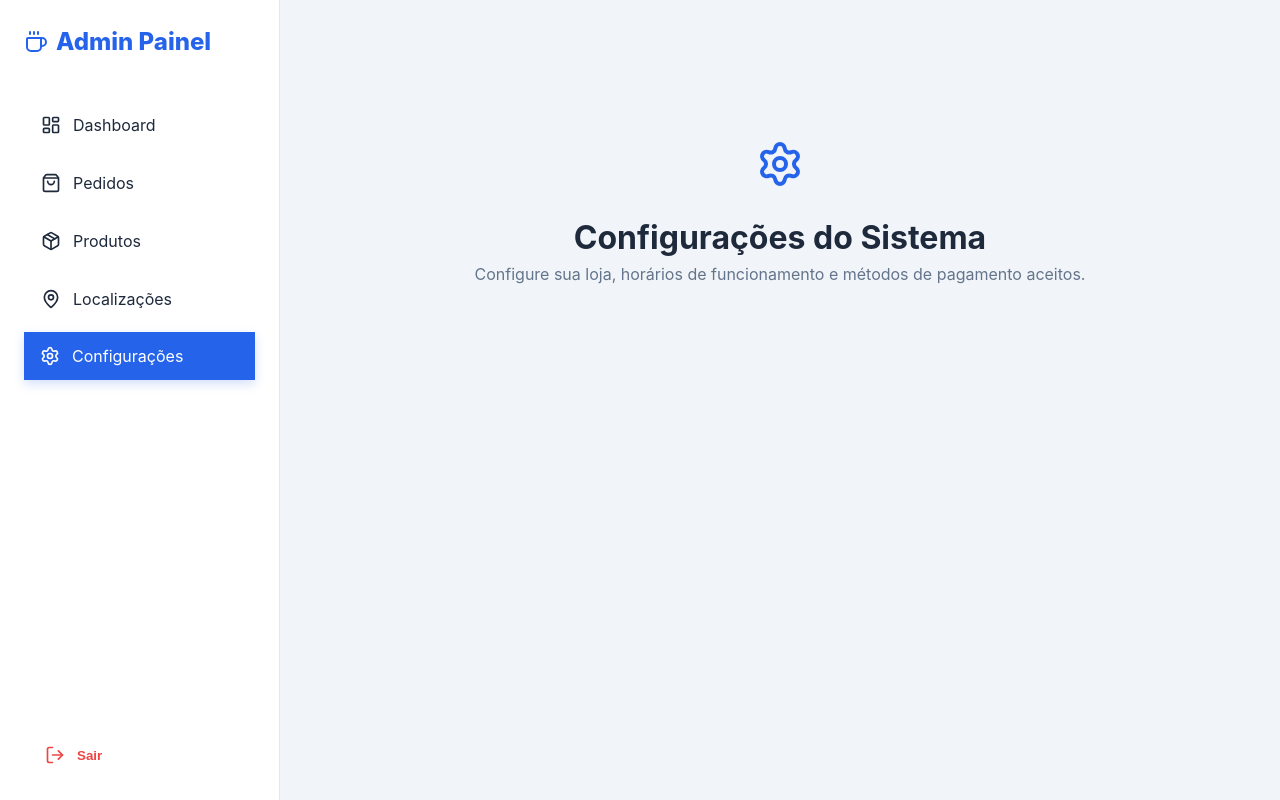
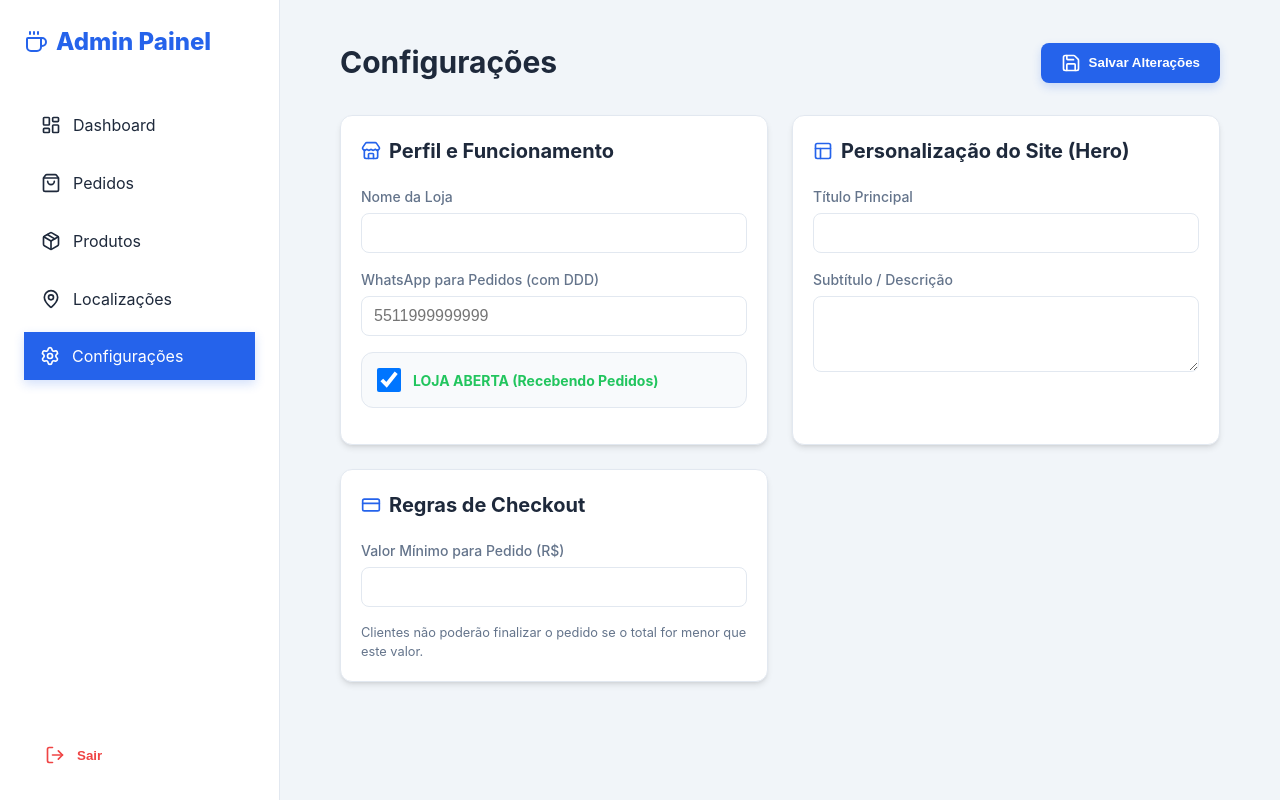
Before and after one commit to Pnuelzin/SITE-PF-ADM, a React (Vite) app: page /admin/settings in a window 1280 px wide. Built offline with nearby package versions, Linux system fonts and the light colour scheme; no server answers; the database is empty; sample sign-in values are in the browser's storage.

Commit message:
feat: Implementa Painel de Configurações funcional (CMS) e regras de negócio dinâmicas

```diff
--- a/src/components/CartSidebar.tsx
+++ b/src/components/CartSidebar.tsx
@@ -1,11 +1,24 @@
 import React from 'react';
 import { useCart } from '../context/CartContext';
 import { useNavigate } from 'react-router-dom';
-import { X, Trash2, Minus, Plus, ShoppingBag } from 'lucide-react';
+import { X, Trash2, Minus, Plus, ShoppingBag, AlertTriangle } from 'lucide-react';
+import { supabase } from '../lib/supabase';
 
 const CartSidebar: React.FC = () => {
   const { cart, total, isCartOpen, setIsCartOpen, updateQuantity, removeFromCart } = useCart();
   const navigate = useNavigate();
+  const [settings, setSettings] = React.useState<any>(null);
+
+  React.useEffect(() => {
+    if (isCartOpen) {
+      fetchSettings();
+    }
+  }, [isCartOpen]);
+
+  const fetchSettings = async () => {
+    const { data } = await supabase.from('settings').select('*').eq('id', 'main').single();
+    if (data) setSettings(data);
+  };
 
   if (!isCartOpen) return null;
 
@@ -113,19 +126,41 @@ const CartSidebar: React.FC = () => {
 
         {cart.length > 0 && (
           <div style={{ padding: '24px', borderTop: '1px solid var(--border)', backgroundColor: '#f8fafc' }}>
+            {settings && settings.min_order_value > total && (
+              <div style={{ backgroundColor: '#fff7ed', border: '1px solid #ffedd5', color: '#c2410c', padding: '10px', borderRadius: '8px', marginBottom: '15px', fontSize: '0.875rem', display: 'flex', gap: '8px', alignItems: 'center' }}>
+                <AlertTriangle size={18} />
+                <span>Valor mínimo: R$ {settings.min_order_value.toFixed(2)}</span>
+              </div>
+            )}
+            {!settings?.is_open && (
+              <div style={{ backgroundColor: 'rgba(239, 68, 68, 0.1)', border: '1px solid var(--danger)', color: 'var(--danger)', padding: '10px', borderRadius: '8px', marginBottom: '15px', fontSize: '0.875rem', fontWeight: 'bold', textAlign: 'center' }}>
+                LOJA FECHADA NO MOMENTO
+              </div>
+            )}
             <div style={{ display: 'flex', justifyContent: 'space-between', alignItems: 'center', marginBottom: '20px' }}>
               <span style={{ fontSize: '1.1rem', fontWeight: '600' }}>Subtotal</span>
               <span style={{ fontSize: '1.5rem', fontWeight: '800', color: 'var(--primary)' }}>R$ {total.toFixed(2)}</span>
             </div>
             <button
               onClick={() => {
+                if (!settings?.is_open) return;
                 setIsCartOpen(false);
                 navigate('/checkout');
               }}
+              disabled={!settings?.is_open || (settings && total < settings.min_order_value)}
               className="btn-primary"
-              style={{ width: '100%', padding: '16px', fontSize: '1.125rem', display: 'flex', alignItems: 'center', justifyContent: 'center', gap: '10px' }}
+              style={{
+                width: '100%',
+                padding: '16px',
+                fontSize: '1.125rem',
+                display: 'flex',
+                alignItems: 'center',
+                justifyContent: 'center',
+                gap: '10px',
+                backgroundColor: (!settings?.is_open || (settings && total < settings.min_order_value)) ? 'var(--text-muted)' : 'var(--primary)'
+              }}
             >
-              Finalizar Pedido
+              {!settings?.is_open ? 'Loja Fechada' : 'Finalizar Pedido'}
             </button>
           </div>
         )}
--- a/src/pages/AdminSettings.tsx
+++ b/src/pages/AdminSettings.tsx
@@ -1,14 +1,124 @@
-import React from 'react';
+import React, { useEffect, useState } from 'react';
 import AdminLayout from '../components/admin/AdminLayout';
-import { Settings } from 'lucide-react';
+import { supabase } from '../lib/supabase';
+import { Save, Store, Layout, CreditCard, Loader2 } from 'lucide-react';
+import { maskCurrency, currencyToNumber } from '../lib/formatters';
 
 const AdminSettings: React.FC = () => {
+  const [loading, setLoading] = useState(true);
+  const [saving, setSaving] = useState(false);
+  const [formData, setFormData] = useState({
+    store_name: '',
+    whatsapp_number: '',
+    is_open: true,
+    min_order_value: '',
+    hero_title: '',
+    hero_subtitle: ''
+  });
+
+  useEffect(() => {
+    fetchSettings();
+  }, []);
+
+  const fetchSettings = async () => {
+    const { data } = await supabase.from('settings').select('*').eq('id', 'main').single();
+    if (data) {
+      setFormData({
+        store_name: data.store_name,
+        whatsapp_number: data.whatsapp_number,
+        is_open: data.is_open,
+        min_order_value: maskCurrency((data.min_order_value * 100).toFixed(0)),
+        hero_title: data.hero_title,
+        hero_subtitle: data.hero_subtitle
+      });
+    }
+    setLoading(false);
+  };
+
+  const handleSave = async (e: React.FormEvent) => {
+    e.preventDefault();
+    setSaving(true);
+    const { error } = await supabase.from('settings').update({
+      ...formData,
+      min_order_value: currencyToNumber(formData.min_order_value),
+      updated_at: new Date()
+    }).eq('id', 'main');
+
+    if (error) alert('Erro ao salvar: ' + error.message);
+    else alert('Configurações salvas com sucesso!');
+    setSaving(false);
+  };
+
+  if (loading) return <AdminLayout>Carregando...</AdminLayout>;
+
   return (
     <AdminLayout>
-      <div style={{ textAlign: 'center', padding: '100px 0' }}>
-        <Settings size={48} color="var(--primary)" style={{ marginBottom: '20px' }} />
-        <h1>Configurações do Sistema</h1>
-        <p style={{ color: 'var(--text-muted)' }}>Configure sua loja, horários de funcionamento e métodos de pagamento aceitos.</p>
+      <div className="animate-fade">
+        <header style={{ display: 'flex', justifyContent: 'space-between', alignItems: 'center', marginBottom: '30px' }}>
+          <h1 style={{ fontSize: '1.875rem' }}>Configurações</h1>
+          <button onClick={handleSave} disabled={saving} className="btn-primary" style={{ display: 'flex', alignItems: 'center', gap: '8px' }}>
+            {saving ? <Loader2 size={20} className="animate-spin" /> : <Save size={20} />}
+            Salvar Alterações
+          </button>
+        </header>
+
+        <form onSubmit={handleSave} style={{ display: 'grid', gridTemplateColumns: 'repeat(auto-fit, minmax(400px, 1fr))', gap: '24px' }}>
+          {/* Perfil e Funcionamento */}
+          <div className="card">
+            <h2 style={{ fontSize: '1.25rem', marginBottom: '20px', display: 'flex', alignItems: 'center', gap: '8px' }}>
+              <Store size={20} color="var(--primary)" /> Perfil e Funcionamento
+            </h2>
+            <div className="input-group">
+              <label>Nome da Loja</label>
+              <input type="text" value={formData.store_name} onChange={e => setFormData({...formData, store_name: e.target.value})} />
+            </div>
+            <div className="input-group">
+              <label>WhatsApp para Pedidos (com DDD)</label>
+              <input type="text" placeholder="5511999999999" value={formData.whatsapp_number} onChange={e => setFormData({...formData, whatsapp_number: e.target.value})} />
+            </div>
+            <div className="input-group" style={{ display: 'flex', alignItems: 'center', gap: '12px', background: '#f8fafc', padding: '15px', borderRadius: '12px', border: '1px solid var(--border)' }}>
+              <input
+                type="checkbox"
+                id="is_open"
+                checked={formData.is_open}
+                onChange={e => setFormData({...formData, is_open: e.target.checked})}
+                style={{ width: '24px', height: '24px', cursor: 'pointer' }}
+              />
+              <label htmlFor="is_open" style={{ marginBottom: 0, cursor: 'pointer', fontWeight: 'bold', color: formData.is_open ? 'var(--success)' : 'var(--danger)' }}>
+                {formData.is_open ? 'LOJA ABERTA (Recebendo Pedidos)' : 'LOJA FECHADA (Site Apenas Catálogo)'}
+              </label>
+            </div>
+          </div>
+
+          {/* Personalização do Site */}
+          <div className="card">
+            <h2 style={{ fontSize: '1.25rem', marginBottom: '20px', display: 'flex', alignItems: 'center', gap: '8px' }}>
+              <Layout size={20} color="var(--primary)" /> Personalização do Site (Hero)
+            </h2>
+            <div className="input-group">
+              <label>Título Principal</label>
+              <input type="text" value={formData.hero_title} onChange={e => setFormData({...formData, hero_title: e.target.value})} />
+            </div>
+            <div className="input-group">
+              <label>Subtítulo / Descrição</label>
+              <textarea rows={3} value={formData.hero_subtitle} onChange={e => setFormData({...formData, hero_subtitle: e.target.value})} style={{ width: '100%', padding: '10px', borderRadius: '8px', border: '1px solid var(--border)' }} />
+            </div>
+          </div>
+
+          {/* Regras Financeiras */}
+          <div className="card">
+            <h2 style={{ fontSize: '1.25rem', marginBottom: '20px', display: 'flex', alignItems: 'center', gap: '8px' }}>
+              <CreditCard size={20} color="var(--primary)" /> Regras de Checkout
+            </h2>
+            <div className="input-group">
+              <label>Valor Mínimo para Pedido (R$)</label>
+              <input type="text" value={formData.min_order_value} onChange={e => setFormData({...formData, min_order_value: maskCurrency(e.target.value)})} />
+            </div>
+            <p style={{ fontSize: '0.8rem', color: 'var(--text-muted)' }}>
+              Clientes não poderão finalizar o pedido se o total for menor que este valor.
+            </p>
+          </div>
+        </form>
       </div>
     </AdminLayout>
   );
--- a/src/pages/Checkout.tsx
+++ b/src/pages/Checkout.tsx
@@ -26,6 +26,7 @@ const Checkout: React.FC = () => {
   const [loading, setLoading] = useState(false);
   const [finished, setFinished] = useState(false);
   const [mapPosition, setMapPosition] = useState<[number, number]>([-23.5505, -46.6333]);
+  const [settings, setSettings] = useState<any>(null);
 
 
   const [formData, setFormData] = useState({
@@ -35,6 +36,15 @@ const Checkout: React.FC = () => {
     paymentMethod: 'pix' as 'pix' | 'card' | 'cash',
     changeAmount: ''
   });
+
+  useEffect(() => {
+    fetchSettings();
+  }, []);
+
+  const fetchSettings = async () => {
+    const { data } = await supabase.from('settings').select('*').eq('id', 'main').single();
+    if (data) setSettings(data);
+  };
 
   // Função para obter endereço do texto a partir de coordenadas
   const updateAddressFromCoords = async (lat: number, lng: number) => {
@@ -86,6 +96,16 @@ const Checkout: React.FC = () => {
   const handleSubmit = async (e: React.FormEvent) => {
     e.preventDefault();
     if (cart.length === 0) return;
+
+    if (settings && !settings.is_open) {
+      alert("A loja está fechada no momento. Por favor, tente novamente mais tarde.");
+      return;
+    }
+
+    if (settings && total < settings.min_order_value) {
+      alert(`O valor mínimo para o pedido é R$ ${settings.min_order_value.toFixed(2)}`);
+      return;
+    }
 
     setLoading(true);
     try {
@@ -294,8 +314,21 @@ const Checkout: React.FC = () => {
             )}
           </div>
 
-          <button type="submit" className="btn-primary" style={{ padding: '16px', fontSize: '1.125rem' }} disabled={loading || cart.length === 0}>
-            {loading ? 'Processando...' : `Confirmar Pedido - R$ ${total.toFixed(2)}`}
+          <button
+            type="submit"
+            className="btn-primary"
+            style={{
+              padding: '16px',
+              fontSize: '1.125rem',
+              backgroundColor: (!settings?.is_open || (settings && total < settings.min_order_value)) ? 'var(--text-muted)' : 'var(--primary)',
+              opacity: loading || cart.length === 0 ? 0.7 : 1
+            }}
+            disabled={loading || cart.length === 0 || !settings?.is_open || (settings && total < settings.min_order_value)}
+          >
+            {loading ? 'Processando...' :
+             !settings?.is_open ? 'LOJA FECHADA' :
+             (settings && total < settings.min_order_value) ? `MÍNIMO R$ ${settings.min_order_value.toFixed(2)}` :
+             `Confirmar Pedido - R$ ${total.toFixed(2)}`}
           </button>
         </form>
 
--- a/src/pages/Home.tsx
+++ b/src/pages/Home.tsx
@@ -14,15 +14,18 @@ const Home: React.FC = () => {
   const [loading, setLoading] = useState(true);
   const [selectedProduct, setSelectedProduct] = useState<Product | null>(null);
   const [isScrolled, setIsScrolled] = useState(false);
+  const [settings, setSettings] = useState<any>(null);
   const { addToCart, cart, isCartOpen, setIsCartOpen } = useCart();
 
   const fetchData = async () => {
     try {
       const { data: cats } = await supabase.from('categories').select('*').order('name');
       const { data: prods } = await supabase.from('products').select('*').eq('available', true).order('name');
+      const { data: sets } = await supabase.from('settings').select('*').eq('id', 'main').single();
 
       if (cats) setCategories(cats);
       if (prods) setProducts(prods);
+      if (sets) setSettings(sets);
     } catch (error) {
       console.error('Error fetching data:', error);
     } finally {
@@ -182,8 +185,13 @@ const Home: React.FC = () => {
               <div className="hero-badge">
                 <span style={{ fontSize: '1.2rem' }}>✨</span> Destaque da Semana
               </div>
-              <h1>Qual vai ser o pedido de hoje?</h1>
-              <p>Sua fome atendida da melhor forma, sabor inesquecível e entrega rápida!</p>
+              {!settings?.is_open && (
+                <div style={{ backgroundColor: 'var(--danger)', color: 'white', padding: '10px 20px', borderRadius: '12px', marginBottom: '20px', fontWeight: 'bold', display: 'inline-block', animation: 'pulse 2s infinite' }}>
+                  🚫 LOJA FECHADA NO MOMENTO
+                </div>
+              )}
+              <h1>{settings?.hero_title || 'Qual vai ser o pedido de hoje?'}</h1>
+              <p>{settings?.hero_subtitle || 'Sua fome atendida da melhor forma, sabor inesquecível e entrega rápida!'}</p>
               <div
                 className="scroll-indicator"
                 onClick={() => {
```
